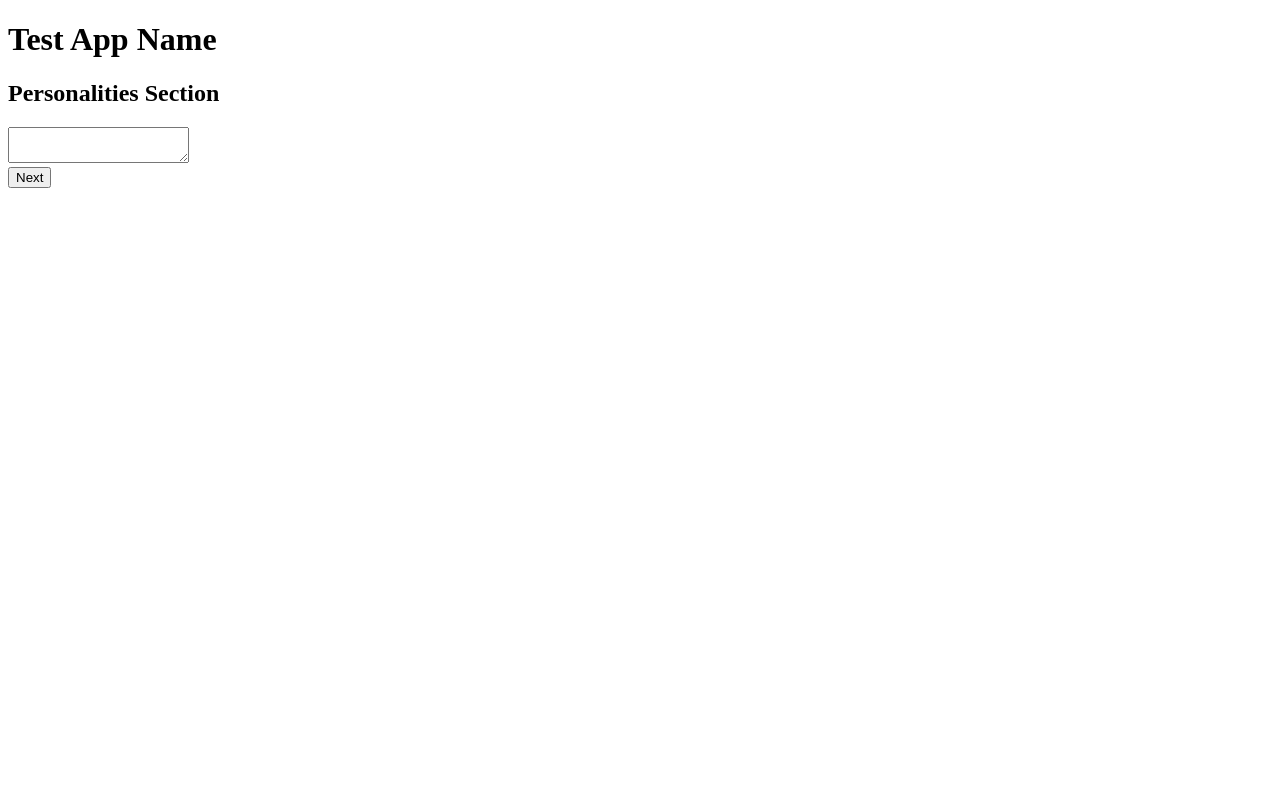
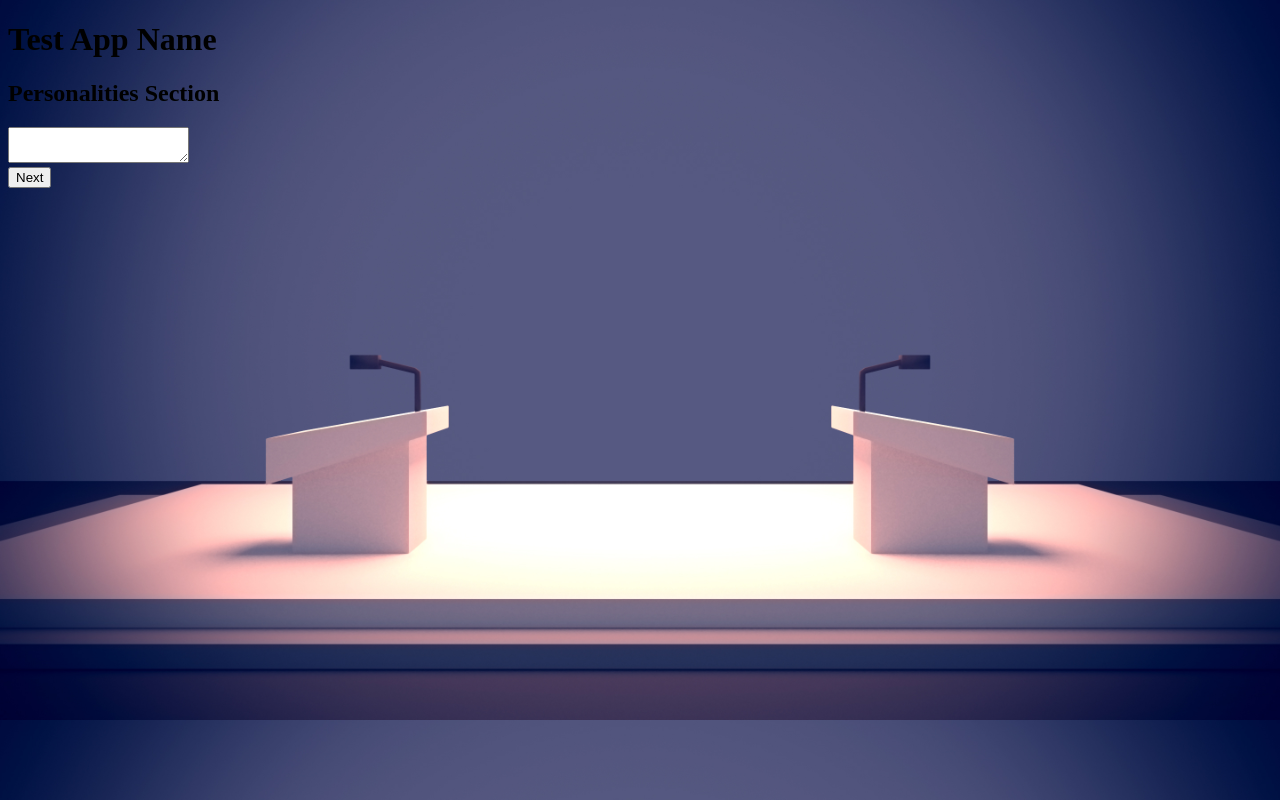
Before and after one commit to michaelwlu/code-fest-2023, a Next.js app: page / in a window 1280 px wide. Built offline with nearby package versions, Linux system fonts and the light colour scheme; no server answers.

Commit message:
additional scaffolding
sass support, background image

```diff
--- a/package.json
+++ b/package.json
@@ -17,7 +17,8 @@
     "openai": "^3.2.1",
     "react": "18.2.0",
     "react-dom": "18.2.0",
-    "react-query": "^3.39.3"
+    "react-query": "^3.39.3",
+    "sass": "^1.62.0"
   },
   "prettier": {
     "singleQuote": true,
--- /dev/null
+++ b/public/index.scss
@@ -0,0 +1,8 @@
+body {
+  background-image: url('../src/assets/debate-background.jpg');
+  background-size: cover;
+}
+.App {
+  max-width: 1400px;
+  margin: 0 auto;
+}
--- a/src/pages/_app.js
+++ b/src/pages/_app.js
@@ -1,3 +1,5 @@
+import '../../public/index.scss';
+
 export default function App({ Component, pageProps }) {
-	return <Component {...pageProps} />;
+  return <Component {...pageProps} />;
 }
--- a/src/pages/index.js
+++ b/src/pages/index.js
@@ -4,6 +4,7 @@ import { TopicBox } from '@/components/TopicBox';
 import { Topics } from '@/components/Topics';
 import { useEffect, useState } from 'react';
 import axios from 'axios';
+
 export default function Home() {
   const [users, setUsers] = useState([]);
   const [step, setStep] = useState(1);
@@ -47,6 +48,10 @@ export default function Home() {
     }
   };
 
+  const handlePersonalityClick = () => {
+    return null;
+  };
+
   return (
     <div className="App">
       <h1>Test App Name</h1>
@@ -55,7 +60,7 @@ export default function Home() {
       {step === 1 ? (
         <>
           <section>
-            <Personalities></Personalities>
+            <Personalities handlePersonalityClick></Personalities>
           </section>
 
           <section>
```
Also changed, not shown: 1 other file (tests, documents, lock files or other folders).
